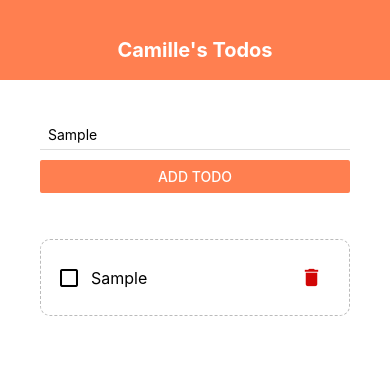
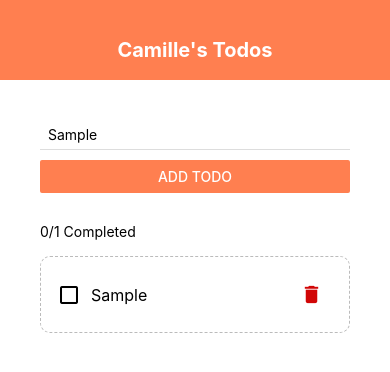
Before and after one commit to Cams-Plan/React-Native_Todo_App, a React Native app: screen / in a window 390 px wide. Both pictures are taken after typing "Sample" into the empty fields and a click on the button "ADD TODO". Shown: the top 372 px of the page. Built offline with nearby package versions, Linux system fonts and the light colour scheme.

Commit message:
fixed the scroll feature and added a readme

```diff
--- a/App.js
+++ b/App.js
@@ -8,6 +8,8 @@ export default function App() {
   const [todos, setTodos] = useState([])
 
   const [statusMessage, setStatusMessage] = useState("")
+
+  const [completed, setCompleted] = useState(0)
 
   const pressDeleteHandler = (key) => {
     setTodos((prev)=> {
@@ -21,6 +23,7 @@ export default function App() {
   const pressCheckHandler = (key) => {
     const updatedTasks = todos.map((todo) => {
       if (key === todo.key) {
+        todo.completed ? setCompleted((prev) => prev - 1): setCompleted((prev)=> prev + 1)
         return { ...todo, completed: !todo.completed };
       }
       return todo;
@@ -65,6 +68,8 @@ export default function App() {
           <View style={styles.list} >
             {todos.length == 0 ?
             <Text style={styles.hint} >Empty List </Text> :
+            <>
+            <Text>{completed}/{todos.length} Completed</Text>
             <FlatList
             data={todos}
             renderItem={({ item })=> (
@@ -72,7 +77,8 @@ export default function App() {
               item={item} pressDeleteHandler={pressDeleteHandler}
               pressCheckHandler={pressCheckHandler} />
             )}
-            />}
+            />
+            </>}
           </View>
         </View>
         <StatusBar style={{backgroundColor: styles.container.backgroundColor}} />
--- a/components/TodoItem/index.jsx
+++ b/components/TodoItem/index.jsx
@@ -4,7 +4,9 @@ import { MaterialIcons } from '@expo/vector-icons';
 
 const todoItem = ({ item, pressDeleteHandler, pressCheckHandler }) => {
   return (
-      <View style={item.completed ? {...styles.item, borderColor: "green", borderStyle: "solid"} : styles.item} >
+      <TouchableOpacity>
+        <View style={item.completed ? {...styles.item, borderColor: "green", borderStyle: "solid"} : styles.item} >
+
         {item.completed == true ? <TouchableOpacity>
           <MaterialIcons
             name="check-box"
@@ -28,7 +30,7 @@ const todoItem = ({ item, pressDeleteHandler, pressCheckHandler }) => {
         style={styles.deleteIcon}
         onPress={()=> pressDeleteHandler(item.key)}/>
       </TouchableOpacity>
-      </View>
+      </View></TouchableOpacity>
 
   )
 }
```
Also changed, not shown: 1 other file (tests, documents, lock files or other folders).
